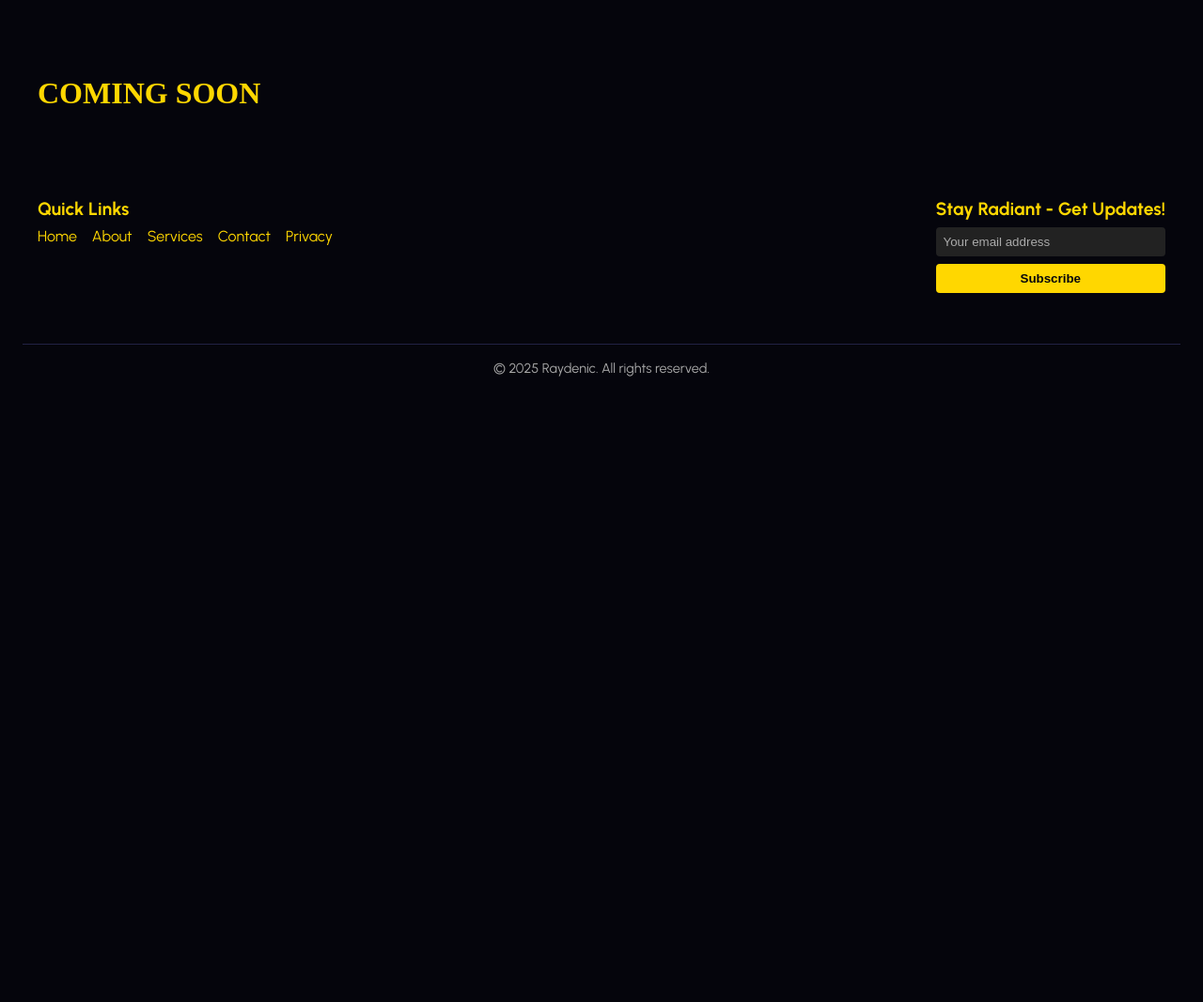
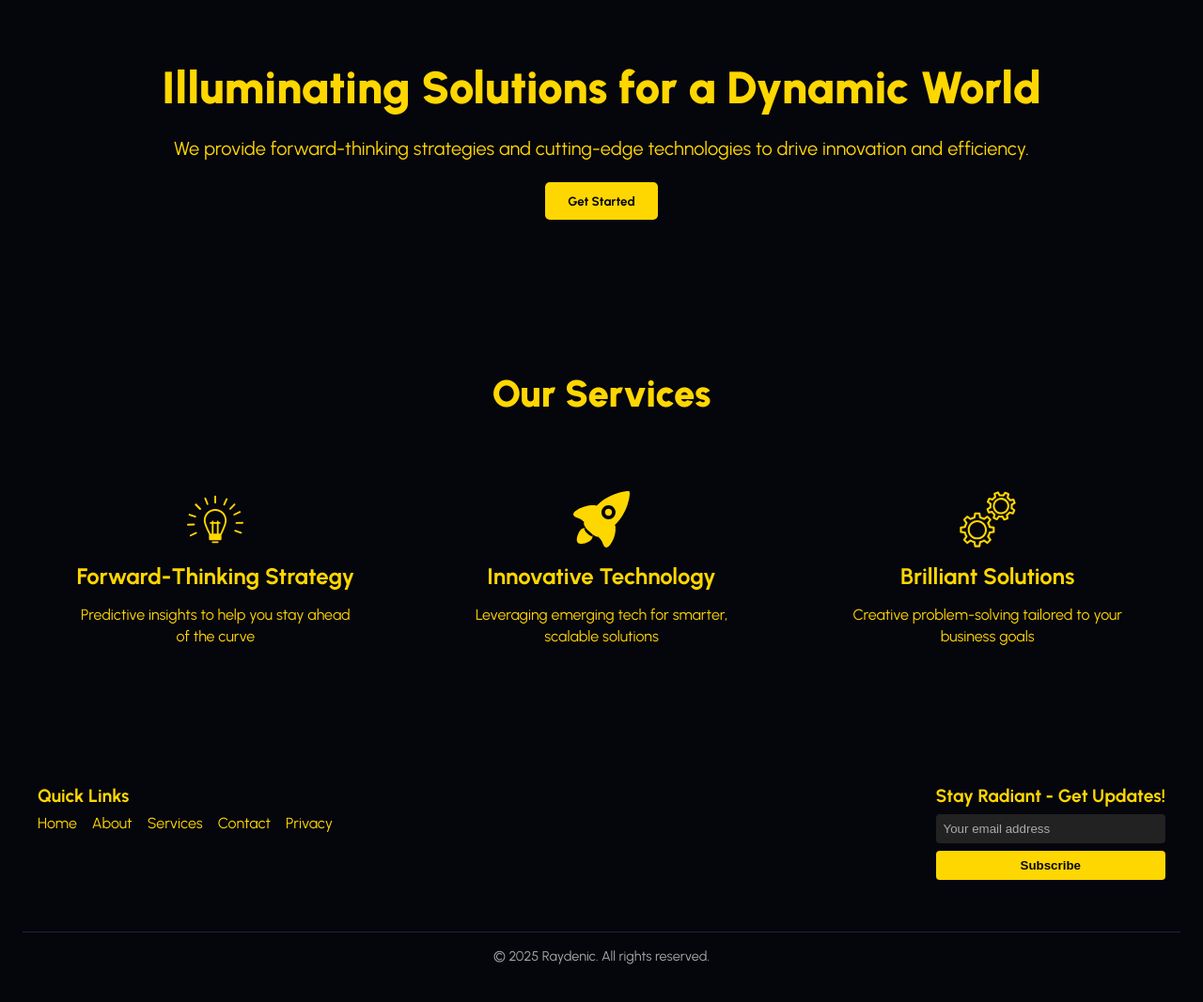
Before and after one commit to Raydenic/Homepage, a Node server app: page / in a window 1280 px wide. Shown: the part 168-1235 px from the top of the page at 94% size. Before the commit the page ends 569 px from the top, so only its background shows below. Run offline with Node 20, Linux system fonts and the light colour scheme.

Commit message:
Home Page

```diff
--- /dev/null
+++ b/public/styles/index.css
@@ -0,0 +1,151 @@
+.jumbotron {
+    /* background-color: #1a1a2e;   */
+    color: #FFD700;
+    /* gold text */
+    padding: 4rem 20px;
+    font-family: "Urbanist", sans-serif;
+    text-align: left;
+}
+
+.jumbotron .container {
+    max-width: 1200px;
+    margin: 0 auto;
+    display: flex;
+    flex-direction: column;
+    /* stack vertically */
+    gap: 1.5rem;
+    /* space between header, paragraph, and button */
+}
+
+.jumbotron h1 {
+    font-weight: 900;
+    font-size: 3rem;
+    margin: 0;
+}
+
+.jumbotron p {
+    font-size: 1.25rem;
+    margin: 0;
+    /* max-width: 600px; */
+}
+
+.jumbotron .btn-primary {
+    background-color: #FFD700;
+    color: #05050c;
+    padding: 0.75rem 1.5rem;
+    font-weight: 700;
+    border: none;
+    border-radius: 5px;
+    cursor: pointer;
+    transition: background-color 0.3s ease;
+    font-family: "Urbanist", sans-serif;
+    text-align: center;
+    width: fit-content;
+    /* button shrinks to content */
+}
+
+.jumbotron .btn-primary:hover {
+    background-color: #e6c200;
+}
+
+/* Responsive */
+@media (max-width: 768px) {
+    .jumbotron h1 {
+        font-size: 2rem;
+        text-align: center;
+    }
+
+    .jumbotron p {
+        font-size: 1rem;
+        max-width: 100%;
+        text-align: center;
+    }
+
+    .jumbotron {
+        padding: 3rem 15px;
+    }
+
+    .jumbotron .btn-primary {
+        width: 100%;
+        /* full width on small screens */
+        padding: 1rem;
+        font-size: 1.1rem;
+    }
+
+    .features-list {
+        flex-direction: column;
+        align-items: center;
+    }
+
+    .feature-item {
+        flex: 1 1 190px;
+        padding: 0;
+        gap: 0;
+    }
+}
+
+
+.features {
+    background-color: #05050c;
+    /* same dark background */
+    color: #FFD700;
+    /* gold text */
+    padding: 4rem 20px;
+    font-family: "Urbanist", sans-serif;
+    text-align: center;
+    /* center header and feature text */
+}
+
+.features .container {
+    max-width: 1200px;
+    margin: 0 auto;
+}
+
+.features h2 {
+    display: block;
+    font-size: 2.5rem;
+    margin-bottom: 3rem;
+    font-weight: 900;
+    text-align: center;
+    width: 100%;
+
+}
+
+.features-list {
+    display: flex;
+    gap: 3rem;
+    justify-content: center;
+    flex-wrap: wrap;
+}
+
+.feature-item {
+    /* background-color: #1a1a2e; */
+    border-radius: 10px;
+    padding: 2rem;
+    max-width: 300px;
+    flex: 1 1 250px;
+    /* box-shadow: 0 0 10px rgba(255, 215, 0, 0.2); */
+    display: flex;
+    flex-direction: column;
+    align-items: center;
+    gap: 1rem;
+}
+
+.feature-logo {
+    width: 60px;
+    height: 60px;
+    object-fit: contain;
+
+}
+
+.feature-item h3 {
+    font-size: 1.5rem;
+    margin: 0;
+    font-weight: 700;
+}
+
+.feature-item p {
+    font-size: 1rem;
+    margin: 0;
+    line-height: 1.4;
+}
--- a/views/index.ejs
+++ b/views/index.ejs
@@ -1,9 +1,36 @@
 <%- include("partials/header.ejs") %>
 
 
-<div class="container" style="margin-top: 40px; padding: 20px; color: #FFD700;;">
-  <h1>COMING SOON</h1>
-</div>
+  <section class="jumbotron">
+    <div class="container">
+      <h1>Illuminating Solutions for a Dynamic World</h1>
+      <p>We provide forward-thinking strategies and cutting-edge technologies to drive innovation and efficiency.</p>
+      <button class="btn-primary">Get Started</button>
+    </div>
+  </section>
+
+  <section class="features">
+    <div class="container">
+      <h2>Our Services</h2>
+      <div class="features-list">
+        <div class="feature-item">
+          <img src="/images/lightbulb.svg" alt="Feature 1 Logo" class="feature-logo" />
+          <h3>Forward-Thinking Strategy</h3>
+          <p>Predictive insights to help you stay ahead of the curve</p>
+        </div>
+        <div class="feature-item">
+          <img src="/images/rocket_ship.svg" alt="Feature 2 Logo" class="feature-logo" />
+          <h3>Innovative Technology</h3>
+          <p>Leveraging emerging tech for smarter, scalable solutions</p>
+        </div>
+        <div class="feature-item">
+          <img src="/images/gears.svg" alt="Feature 3 Logo" class="feature-logo" />
+          <h3>Brilliant Solutions</h3>
+          <p>Creative problem-solving tailored to your business goals</p>
+        </div>
+      </div>
+    </div>
+  </section>
 
 
 
@@ -11,7 +38,4 @@
 
 
 
-
-
-
-<%- include("partials/footer.ejs") %>
+  <%- include("partials/footer.ejs") %>
--- a/views/partials/header.ejs
+++ b/views/partials/header.ejs
@@ -7,6 +7,7 @@
     <title>Home</title>
     <link rel="stylesheet" href="/styles/header.css">
     <link rel="stylesheet" href="/styles/footer.css">
+    <link rel="stylesheet" href="/styles/index.css" />
     <link href="https://fonts.googleapis.com/css2?family=Urbanist:ital,wght@0,100..900;1,100..900&display=swap"
         rel="stylesheet">
 
```
Also changed, not shown: public/images/gears.svg (added), public/images/lightbulb.svg (added), public/images/rocket_ship.svg (added).
